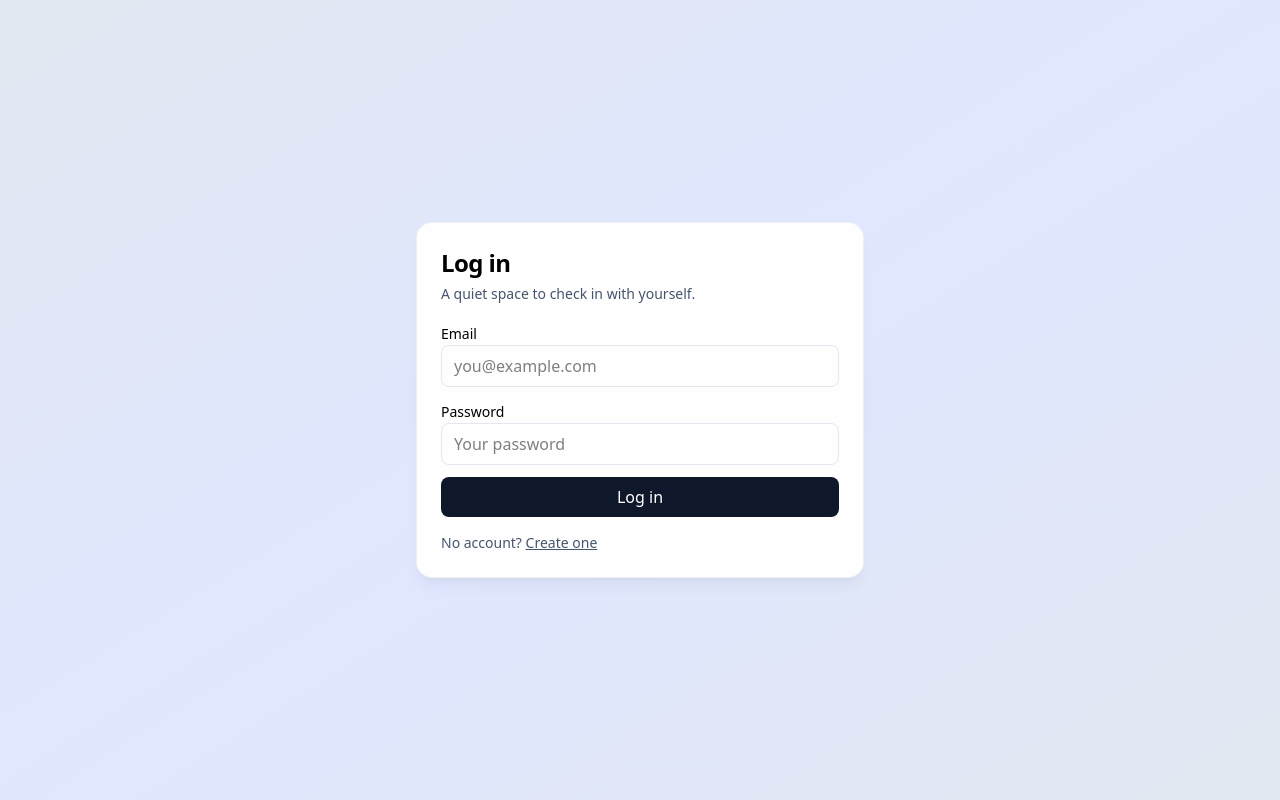
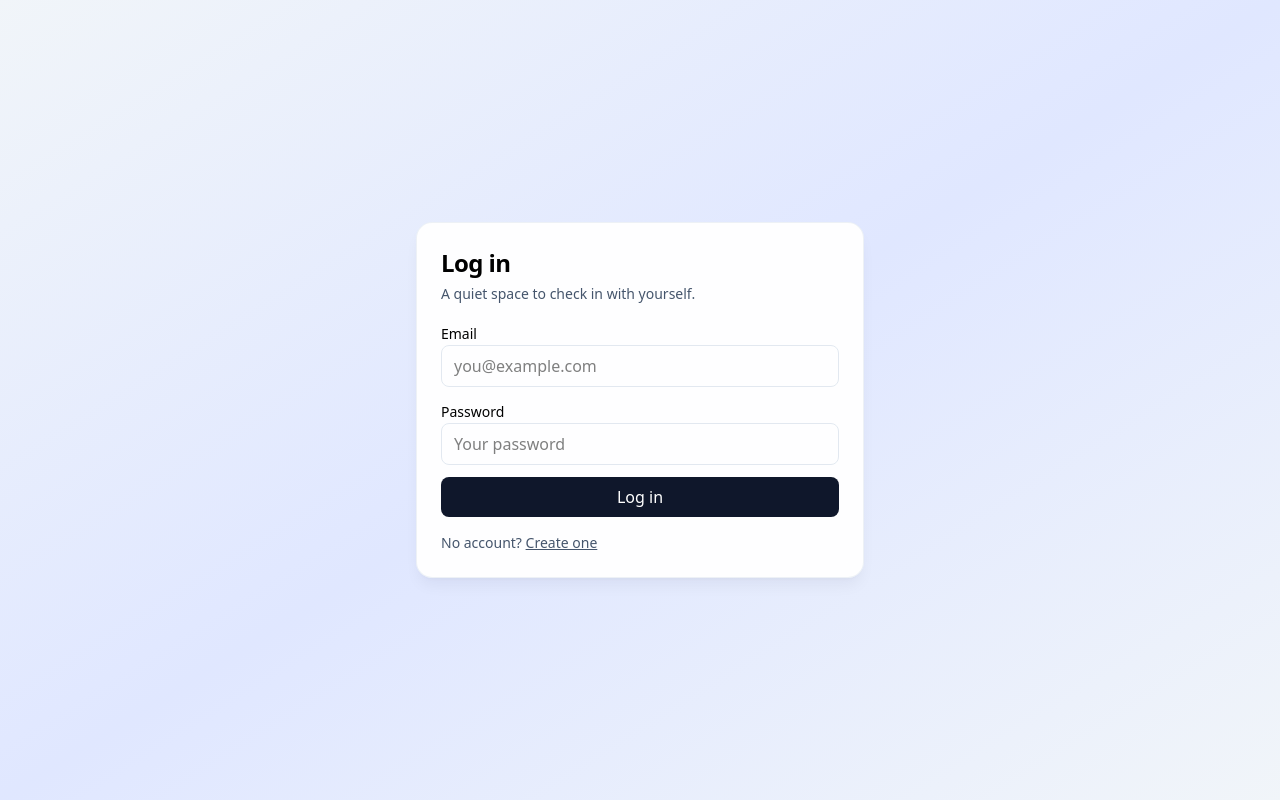
Before and after one commit to J-Ferr/mood-reflection-app, a React app in the folder frontend/: page /login in a window 1280 px wide. Built offline with nearby package versions, Linux system fonts and the light colour scheme; no server answers; the HTML template or start-up script is replaced by a standard one.

Commit message:
Polished login gradient background

```diff
--- a/frontend/src/pages/Login.jsx
+++ b/frontend/src/pages/Login.jsx
@@ -32,7 +32,7 @@
   }
 
   return (
-    <div className="min-h-screen flex items-center justify-center bg-gradient-to-br from-slate-200 via-indigo-100 to-slate-200 px-4">
+    <div className="min-h-screen flex items-center justify-center bg-gradient-to-br from-slate-100 via-indigo-100 to-slate-100 px-4">
       <div className="w-full max-w-md bg-white/95 backdrop-blur border border-slate-200/60 rounded-2xl p-6 shadow-lg shadow-slate-900/5 space-y-4">
         <div className="space-y-1">
           <h1 className="text-2xl font-semibold tracking-tight">Log in</h1>
```
